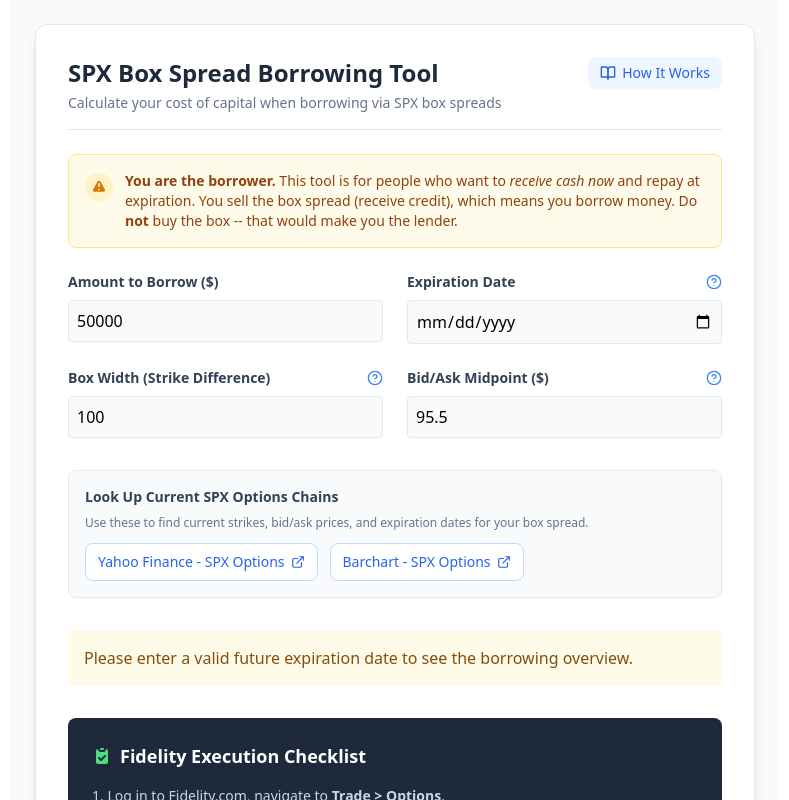
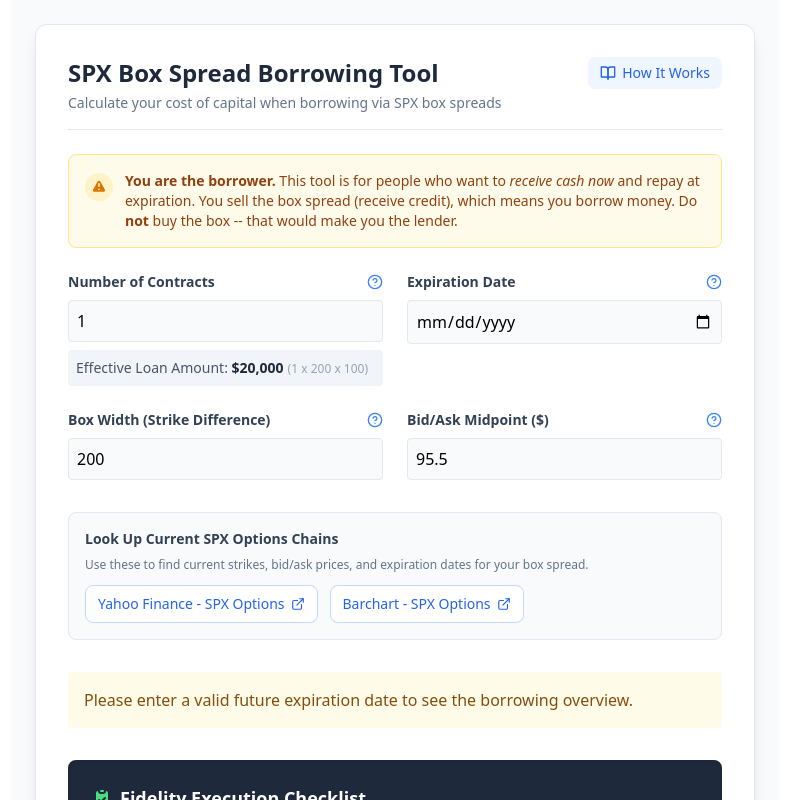
Before and after one commit to alblazek/SPX-box-spread-calculator, a React (Vite) app: page / in a window 1280 px wide. Shown: the top 800 px of the page, without its empty margins (245-1034 px from the left). Built offline with nearby package versions, Linux system fonts and the light colour scheme.

Commit message:
Updated App.tsx

```diff
--- a/src/App.tsx
+++ b/src/App.tsx
@@ -2,15 +2,15 @@ import React, { useState, useEffect } from 'react';
 import { HelpCircle, X, ChevronDown, BookOpen, ExternalLink } from 'lucide-react';
 
 export default function BoxSpreadCalculator() {
-  const [loanAmount, setLoanAmount] = useState(50000);
+  const [contracts, setContracts] = useState(1);
   const [expirationDate, setExpirationDate] = useState('');
-  const [boxWidth, setBoxWidth] = useState(100);
+  const [boxWidth, setBoxWidth] = useState(200);
   const [midpoint, setMidpoint] = useState(95.50);
 
   const [results, setResults] = useState({
     dte: 0,
     rate: 0,
-    contracts: 0,
+    effectiveLoanAmount: 0,
     actualCredit: 0,
     totalRepayment: 0,
     limitOrder: 0
@@ -20,36 +20,36 @@ export default function BoxSpreadCalculator() {
   const [openHelp, setOpenHelp] = useState<string | null>(null);
 
   useEffect(() => {
-    if (expirationDate && boxWidth && midpoint) {
+    if (expirationDate && boxWidth && midpoint && contracts > 0) {
       const today = new Date();
       const expDate = new Date(expirationDate);
       const timeDiff = expDate.getTime() - today.getTime();
       const dte = Math.ceil(timeDiff / (1000 * 3600 * 24));
 
       if (dte > 0) {
+        const effectiveLoanAmount = contracts * boxWidth * 100;
         const creditPerContract = midpoint * 100;
         const payoutPerContract = boxWidth * 100;
         const interestPaid = payoutPerContract - creditPerContract;
 
         const annualizedRate = (interestPaid / creditPerContract) * (365 / dte) * 100;
 
-        const contractsNeeded = Math.ceil(loanAmount / creditPerContract);
-        const actualCredit = contractsNeeded * creditPerContract;
-        const totalRepayment = contractsNeeded * payoutPerContract;
+        const actualCredit = contracts * creditPerContract;
+        const totalRepayment = contracts * payoutPerContract;
 
         const limitOrder = midpoint - 0.15;
 
         setResults({
           dte,
           rate: annualizedRate.toFixed(2),
-          contracts: contractsNeeded,
+          effectiveLoanAmount,
           actualCredit,
           totalRepayment,
           limitOrder: limitOrder.toFixed(2)
         });
       }
     }
-  }, [loanAmount, expirationDate, boxWidth, midpoint]);
+  }, [contracts, expirationDate, boxWidth, midpoint]);
 
   const toggleHelp = (key: string) => {
     setOpenHelp(openHelp === key ? null : key);
@@ -296,15 +296,32 @@ export default function BoxSpreadCalculator() {
 
         {/* Input Section */}
         <div className="grid grid-cols-1 md:grid-cols-2 gap-6 mb-8">
-          {/* Loan Amount */}
+          {/* Number of Contracts */}
           <div>
-            <label className="block text-sm font-semibold text-slate-700 mb-2">Amount to Borrow ($)</label>
+            <div className="flex items-center justify-between mb-2">
+              <label className="text-sm font-semibold text-slate-700">Number of Contracts</label>
+              <button onClick={() => toggleHelp('contracts')} className="text-blue-500 hover:text-blue-700">
+                {openHelp === 'contracts' ? <ChevronDown className="w-4 h-4" /> : <HelpCircle className="w-4 h-4" />}
+              </button>
+            </div>
             <input
               type="number"
-              value={loanAmount}
-              onChange={(e) => setLoanAmount(Number(e.target.value))}
+              value={contracts}
+              onChange={(e) => setContracts(Number(e.target.value))}
+              min="1"
               className="w-full p-2 border rounded bg-slate-50 focus:ring-2 focus:ring-blue-500"
             />
+            {openHelp === 'contracts' && (
+              <div className="mt-2 p-3 bg-blue-50 border border-blue-100 rounded-lg text-xs text-slate-700 space-y-2">
+                <p>Each SPX contract has a <strong>100x multiplier</strong>. The effective loan amount per contract equals the Box Width times 100.</p>
+                <p><strong>Example:</strong> 1 contract with a 200-point box width = 1 x 200 x 100 = <strong>$20,000</strong> effective loan.</p>
+                <p>For a $50,000 loan with a 200-point box, you'd need 3 contracts (3 x 200 x 100 = $60,000). Pick the number that gets closest to your target.</p>
+              </div>
+            )}
+            <div className="mt-2 p-2 bg-slate-100 rounded text-sm text-slate-600">
+              Effective Loan Amount: <strong className="text-slate-800">${(contracts * boxWidth * 100).toLocaleString()}</strong>
+              <span className="text-xs text-slate-400 ml-1">({contracts} x {boxWidth} x 100)</span>
+            </div>
           </div>
 
           {/* Expiration Date */}
@@ -429,7 +446,7 @@ export default function BoxSpreadCalculator() {
         {results.dte > 0 ? (
           <div className="bg-blue-50 rounded-lg p-6 mb-8 border border-blue-100">
             <h2 className="text-lg font-bold text-blue-900 mb-4">Borrowing Overview</h2>
-            <div className="grid grid-cols-2 md:grid-cols-4 gap-4 text-sm">
+            <div className="grid grid-cols-2 md:grid-cols-5 gap-4 text-sm">
               <div className="bg-white p-3 rounded shadow-sm border border-blue-50">
                 <span className="block text-slate-500">Borrowing Rate</span>
                 <span className="block text-xl font-bold text-slate-800">{results.rate}%</span>
@@ -437,6 +454,10 @@ export default function BoxSpreadCalculator() {
               <div className="bg-white p-3 rounded shadow-sm border border-blue-50">
                 <span className="block text-slate-500">Days to Expiration</span>
                 <span className="block text-xl font-bold text-slate-800">{results.dte}</span>
+              </div>
+              <div className="bg-white p-3 rounded shadow-sm border border-blue-50">
+                <span className="block text-slate-500">Effective Loan Amount</span>
+                <span className="block text-xl font-bold text-slate-800">${results.effectiveLoanAmount.toLocaleString()}</span>
               </div>
               <div className="bg-white p-3 rounded shadow-sm border border-blue-50">
                 <span className="block text-slate-500">Cash You Receive Now</span>
@@ -478,7 +499,7 @@ export default function BoxSpreadCalculator() {
             <li className="bg-amber-900/30 p-2 rounded border border-amber-700/50">
               <strong className="text-amber-300">Verify you are borrowing:</strong> The order must show a <strong>net credit</strong> (money coming to you). If it shows a net debit, you are buying the box (lending) -- cancel and re-enter.
             </li>
-            <li>Set Quantity to <strong className="text-white bg-slate-700 px-2 py-1 rounded">{results.contracts || '___'}</strong>.</li>
+            <li>Set Quantity to <strong className="text-white bg-slate-700 px-2 py-1 rounded">{contracts || '___'}</strong>.</li>
             <li>Set Order Type to <strong className="text-white">Net Credit</strong> with a Limit Price.</li>
             <li className="mt-4 p-3 bg-slate-700 rounded border border-slate-600">
               <strong className="text-white block mb-1">Execution Strategy (Walking the Limit):</strong>
```
